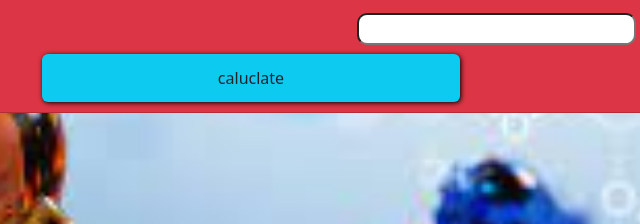
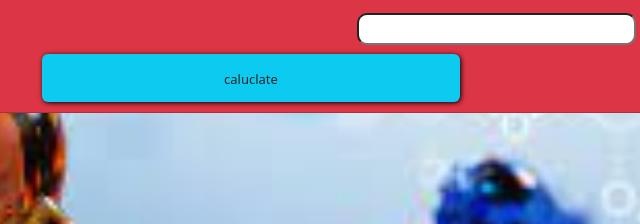
Before and after one commit to janardhanarajesh/chemcon, a plain HTML site: page normal.html in a window 1280 px wide. Shown: the part 270-494 px from the top of the page, 389-1029 px from the left. Drawn offline with Linux system fonts and the light colour scheme.

Commit message:
Update normal.html

```diff
--- a/normal.html
+++ b/normal.html
@@ -75,7 +75,8 @@
 <div class="row">
 	<center>
 	<div class="col-12">
-	<button class=" col-6 btn  bg-info" onclick="caluclate()">caluclate</button>
+		<button class=" col-6 btn  bg-info" onclick="caluclate()"><font size="2px">caluclate</font></button>
+
 		</div>
 </center>
 	</div>
```
